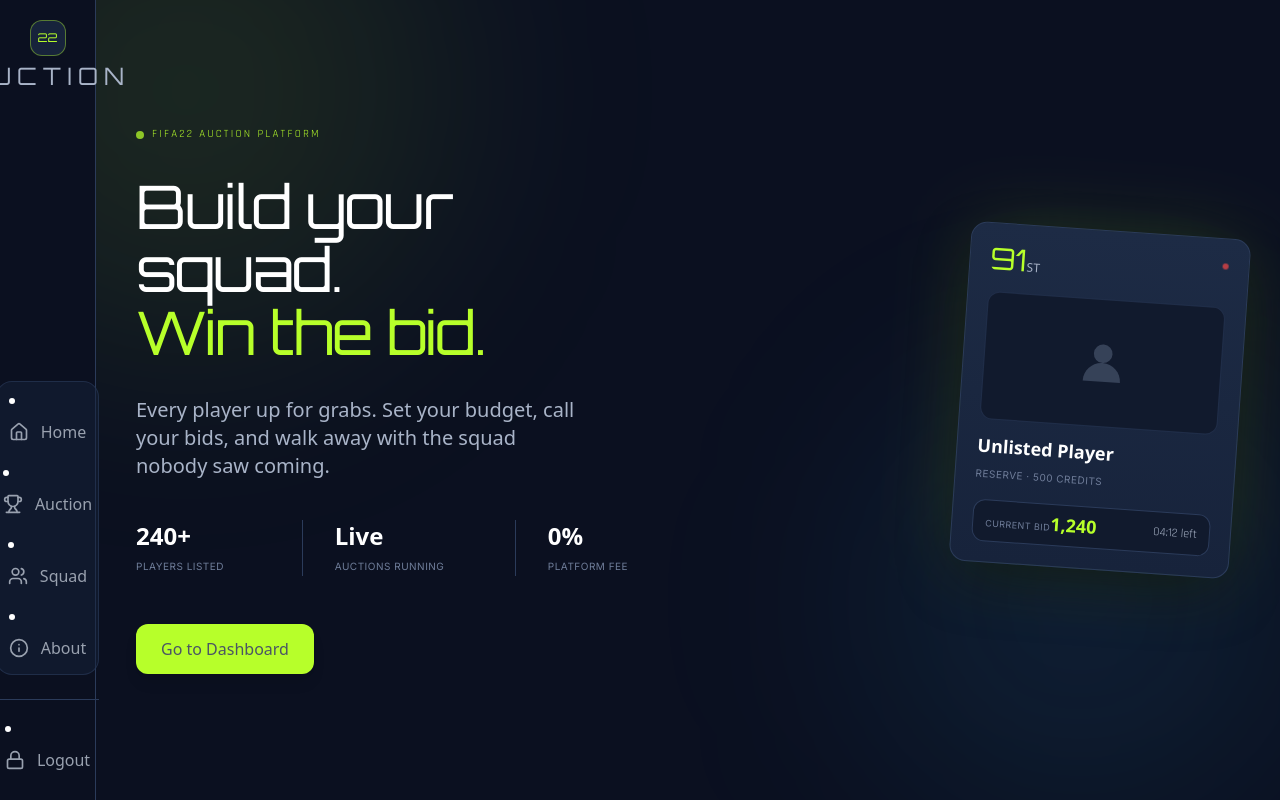
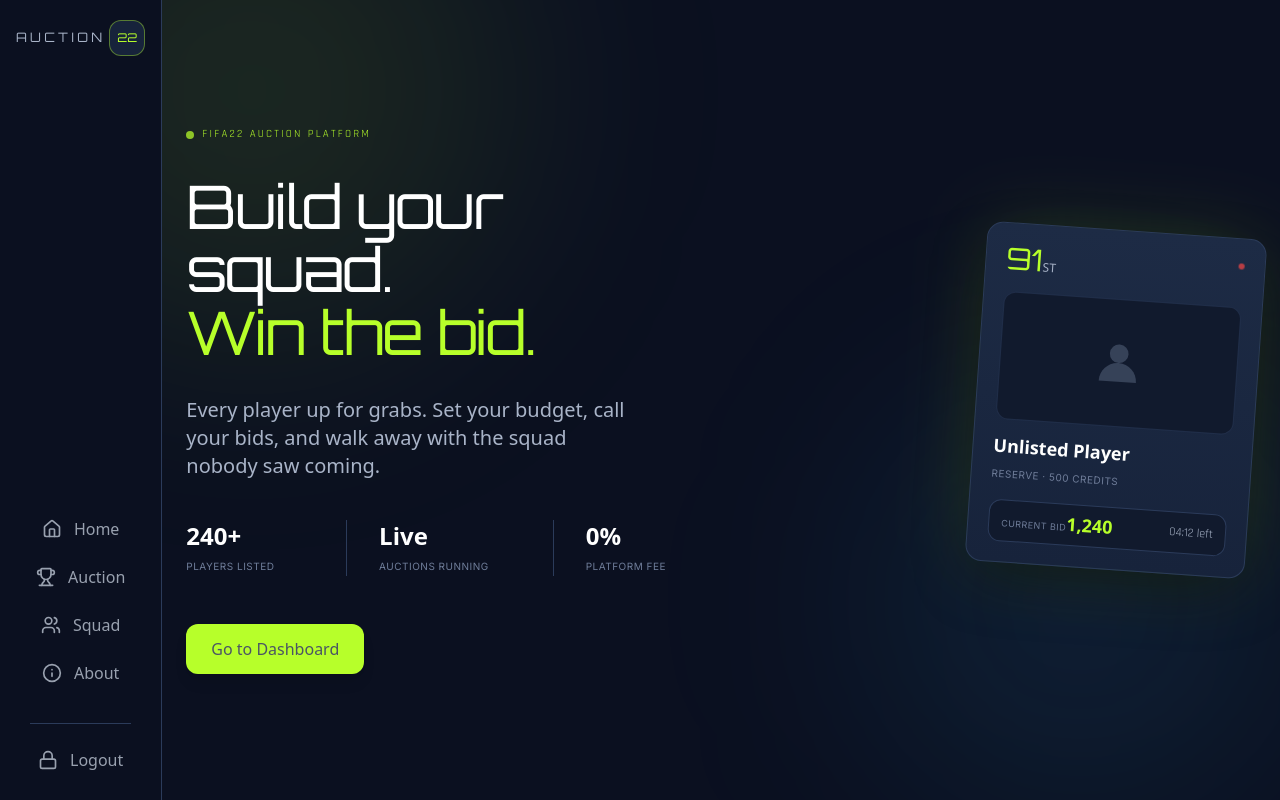
Before and after one commit to Sakibwahid/auction22, a React (Vite) app: page / in a window 1280 px wide. Built offline with nearby package versions, Linux system fonts and the light colour scheme; no server answers; the database is empty; sample sign-in values are in the browser's storage.

Commit message:
UX updated

```diff
--- a/src/App.jsx
+++ b/src/App.jsx
@@ -43,11 +43,11 @@ function App() {
     <QueryClientProvider client={queryClient}>
       <AuthProvider>
         <Router>
-          <div className="flex flex-col md:flex-row md:justify-between min-h-screen bg-fifa-bg text-fifa-text">
-            <div>
+          <div className="flex flex-col md:flex-row md:h-screen md:overflow-hidden min-h-screen bg-fifa-bg text-fifa-text">
+            <div className="md:h-full">
               <Navbar></Navbar>
             </div>
-            <div className="flex-1 relative min-h-screen md:block flex justify-center items-center overflow-y-auto">
+            <div className="flex-1 relative min-h-screen md:min-h-0 md:h-full overflow-y-auto">
               <Suspense
                 fallback={
                   <div className="min-h-screen flex items-center justify-center bg-fifa-bg">
--- a/src/components/player/PlayerCardDemo.jsx
+++ b/src/components/player/PlayerCardDemo.jsx
@@ -9,7 +9,7 @@ const PlayerCardDemo = ({ player, onClick }) => {
       onClick={() => onClick?.(player)}
       className={`
         w-full max-w-full
-        rounded-xl
+        rounded-xl mb-1 md:mb-2
         border border-fifa-accent/20
         bg-fifa-card
         overflow-hidden
--- a/src/components/player/PlayerList.jsx
+++ b/src/components/player/PlayerList.jsx
@@ -50,17 +50,13 @@ const PlayerList = ({ players = [], onPlayerClick, loading, scrollRef }) => {
     <div className="relative w-full">
       {/* FIXED CENTER GLOW */}
       <div
-        className="
-          fixed
-          top-1/2 left-1/2
-          -translate-x-1/2 -translate-y-1/2
-          w-[600px] h-[600px]
-          bg-fifa-accent/10
-          rounded-full
-          blur-[140px]
-          pointer-events-none
-          z-0
-        "
+              className="
+        absolute top-0 left-0 w-full
+        grid grid-cols-1
+        lg:grid-cols-2
+        gap-x-5 gap-y-4
+        items-start
+      "
       />
 
       <div
@@ -77,6 +73,8 @@ const PlayerList = ({ players = [], onPlayerClick, loading, scrollRef }) => {
           return (
             <div
               key={virtualRow.key}
+              data-index={virtualRow.index}
+              ref={rowVirtualizer.measureElement}
               style={{
                 position: "absolute",
                 top: 0,
@@ -84,10 +82,10 @@ const PlayerList = ({ players = [], onPlayerClick, loading, scrollRef }) => {
                 width: "100%",
                 transform: `translateY(${virtualRow.start}px)`,
               }}
-              className="grid grid-cols-1 lg:grid-cols-2 gap-3 items-start p-0.5"
+              className="grid grid-cols-1 lg:grid-cols-2 gap-x-6 gap-y-4 items-start"
             >
               {rowPlayers.map((player) => (
-                <div key={player.ID} className="w-full min-w-0">
+                <div key={player.ID} className="w-full min-w-0 px-1">
                   <PlayerCardDemo player={player} onClick={onPlayerClick} />
                 </div>
               ))}
--- a/src/components/ui/NavItem.jsx
+++ b/src/components/ui/NavItem.jsx
@@ -16,19 +16,19 @@ export function NavItem({ label, link, Icon, onClick }) {
 
   if (isAction) {
     return (
-      <li>
+      <ol>
         <button type="button" className={className} onClick={onClick}>
           {content}
         </button>
-      </li>
+      </ol>
     );
   }
 
   return (
-    <li>
+    <ol type="">
       <Link to={link} className={className} onClick={onClick}>
         {content}
       </Link>
-    </li>
+    </ol>
   );
 }
--- a/src/components/ui/Navbar.jsx
+++ b/src/components/ui/Navbar.jsx
@@ -65,7 +65,6 @@ export function Navbar() {
         z-50
         flex
         md:min-h-screen
-        md:w-24
         flex-row
         md:flex-col
         justify-between
@@ -83,16 +82,16 @@ export function Navbar() {
       {/* Logo */}
       <div
         onClick={() => navigate(homeLink)}
-        className="cursor-pointer flex md:flex-col items-center gap-2 md:gap-1"
+        className="cursor-pointer flex flex-row-reverse items-center gap-2 md:gap-1"
       >
         <div className="w-9 h-9 rounded-xl bg-fifa-card border border-fifa-accent/40 flex items-center justify-center">
           <Text className="font-[orbitron] text-fifa-accent text-xs">22</Text>
         </div>
         <Text
-          variant="subheading"
+          variant=""
           className="
             font-[orbitron]
-            text-[10px]
+            text-[13px]
             tracking-[0.25em]
             uppercase
             text-fifa-text-secondary
@@ -106,7 +105,7 @@ export function Navbar() {
 
       {/* Desktop Navigation */}
       <div className="hidden md:flex flex-col items-center gap-2">
-        <div className="flex flex-col items-center gap-2 p-1.5 rounded-2xl bg-fifa-card/50 border border-fifa-border/60">
+        <div className="flex flex-col items-center gap-2 p-1.5 rounded-2xl">
           <NavItem label="Home" link={homeLink} Icon={Home} />
           <NavItem label="Auction" link="/auction" Icon={Trophy} />
           {user && (
```
